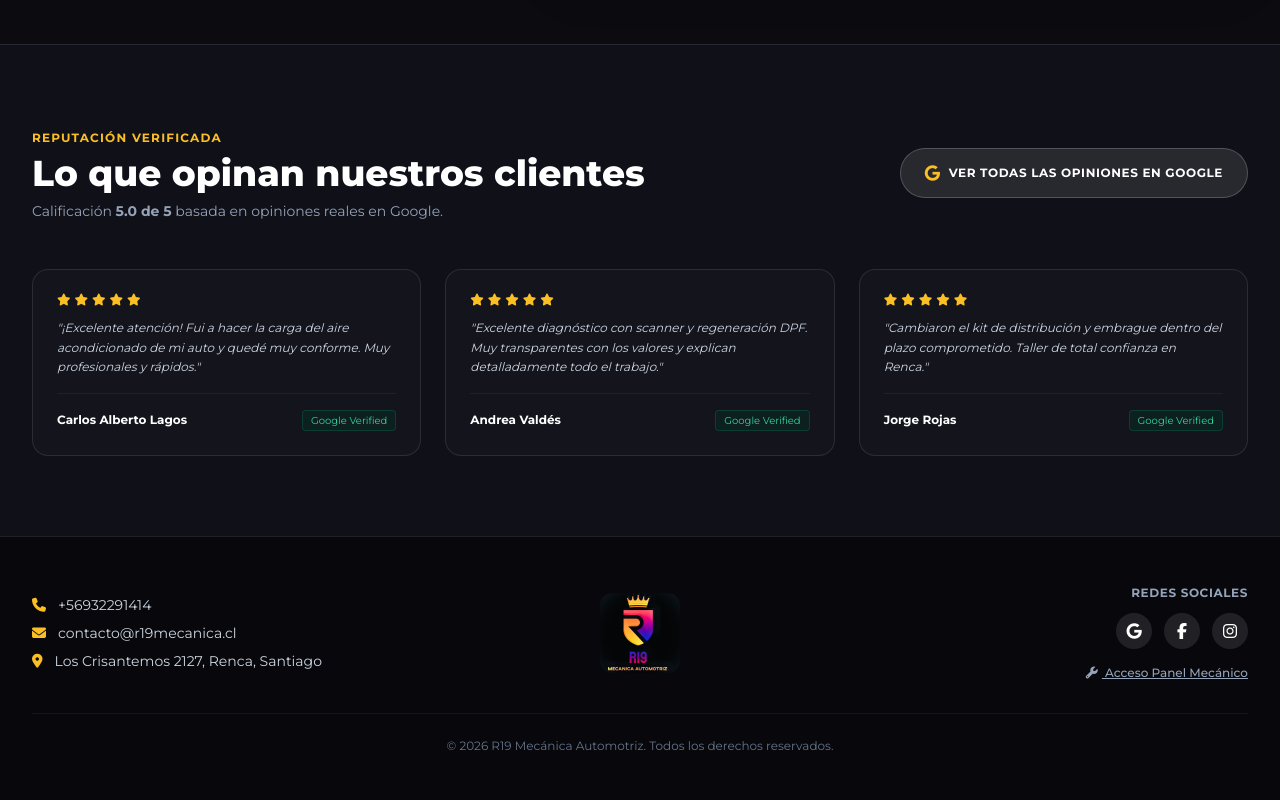
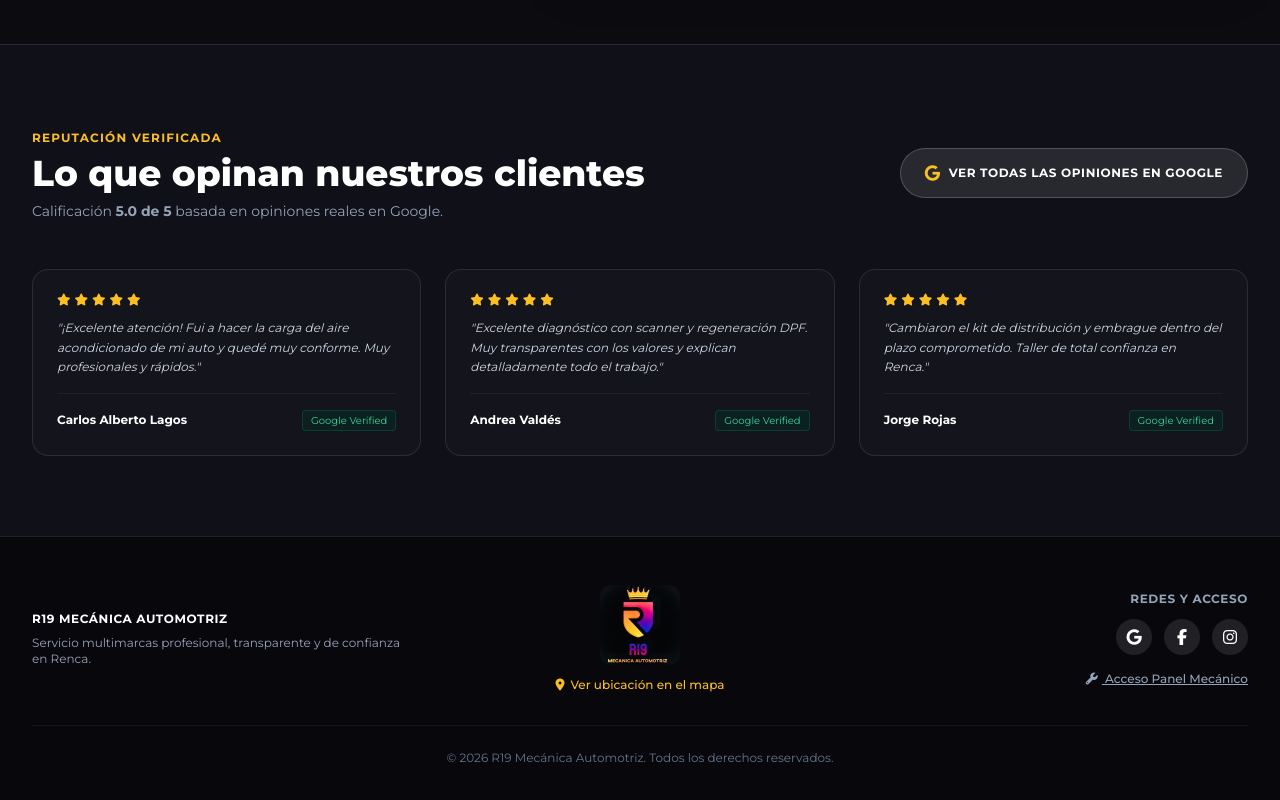
Before and after one commit to carloslagoscaro/mecanica_r19, a plain HTML site: page index.html in a window 1280 px wide. Shown: the part 3512-4312 px from the top of the page. Drawn offline with nearby package versions, Linux system fonts and the light colour scheme.

Commit message:
Add files via upload

```diff
--- a/index.html
+++ b/index.html
@@ -335,20 +335,22 @@
         </div>
     </section>
 
-    <!-- Footer -->
+    <!-- Footer Optimizado (Sin duplicidad) -->
     <footer class="bg-[#08080c] border-t border-white/10 py-12">
         <div class="max-w-7xl mx-auto px-4 sm:px-6 lg:px-8">
             <div class="grid grid-cols-1 md:grid-cols-3 items-center gap-8 text-center md:text-left">
                 <div class="space-y-2 text-sm text-slate-300">
-                    <p class="flex items-center justify-center md:justify-start gap-3"><i class="fa-solid fa-phone text-amber-400"></i> +56932291414</p>
-                    <p class="flex items-center justify-center md:justify-start gap-3"><i class="fa-solid fa-envelope text-amber-400"></i> contacto@r19mecanica.cl</p>
-                    <p class="flex items-center justify-center md:justify-start gap-3"><i class="fa-solid fa-location-dot text-amber-400"></i> Los Crisantemos 2127, Renca, Santiago</p>
+                    <p class="font-bold text-white uppercase tracking-wider text-xs mb-2 text-amber-400">R19 Mecánica Automotriz</p>
+                    <p class="text-xs text-slate-400">Servicio multimarcas profesional, transparente y de confianza en Renca.</p>
                 </div>
                 <div class="flex flex-col items-center justify-center">
-                    <img src="logo.jfif" alt="R19 Mecánica Automotriz" class="h-20 w-auto object-contain rounded-xl">
+                    <img src="logo.jfif" alt="R19 Mecánica Automotriz" class="h-20 w-auto object-contain rounded-xl mb-3">
+                    <a href="#ubicacion" class="text-xs text-amber-400 hover:underline flex items-center gap-1.5 font-medium">
+                        <i class="fa-solid fa-location-dot"></i> Ver ubicación en el mapa
+                    </a>
                 </div>
                 <div class="flex flex-col items-center md:items-end justify-center">
-                    <span class="text-xs font-bold uppercase tracking-wider text-slate-400 mb-3">Redes Sociales</span>
+                    <span class="text-xs font-bold uppercase tracking-wider text-slate-400 mb-3">Redes y Acceso</span>
                     <div class="flex items-center gap-3 mb-4">
                         <a href="https://share.google/vYLlVHv4cDYZF1wRS" target="_blank" class="w-9 h-9 rounded-full bg-white/10 hover:bg-amber-500 flex items-center justify-center text-white transition" title="Google Maps"><i class="fa-brands fa-google"></i></a>
                         <a href="#" class="w-9 h-9 rounded-full bg-white/10 hover:bg-purple-600 flex items-center justify-center text-white transition"><i class="fa-brands fa-facebook-f"></i></a>
```
